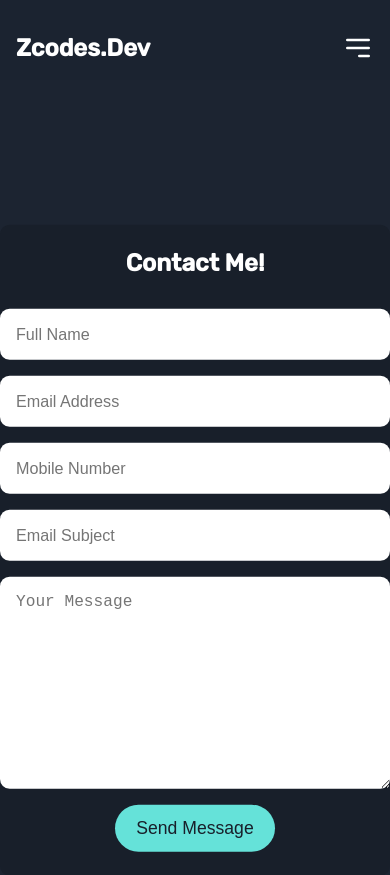
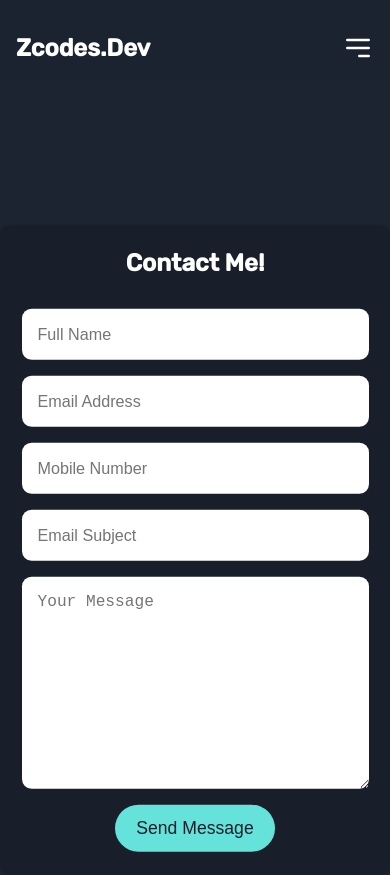
Before and after one commit to FawaleAyomide/Portfolio, a React (Create React App) app: page /contact in a window 390 px wide. Built offline with nearby package versions, Linux system fonts and the light colour scheme.

Commit message:
style update

```diff
--- a/src/style/media.css
+++ b/src/style/media.css
@@ -143,6 +143,15 @@
     width: 100%;
   }
 }
+@media (max-width: 525px) {
+  .contact{
+    margin-top: 8rem;
+    padding: 1.5rem;
+  }
+  input{
+    width: 100%;
+  }
+}
 /* footer */
 @media (max-width: 1150px) {
   footer {
```
